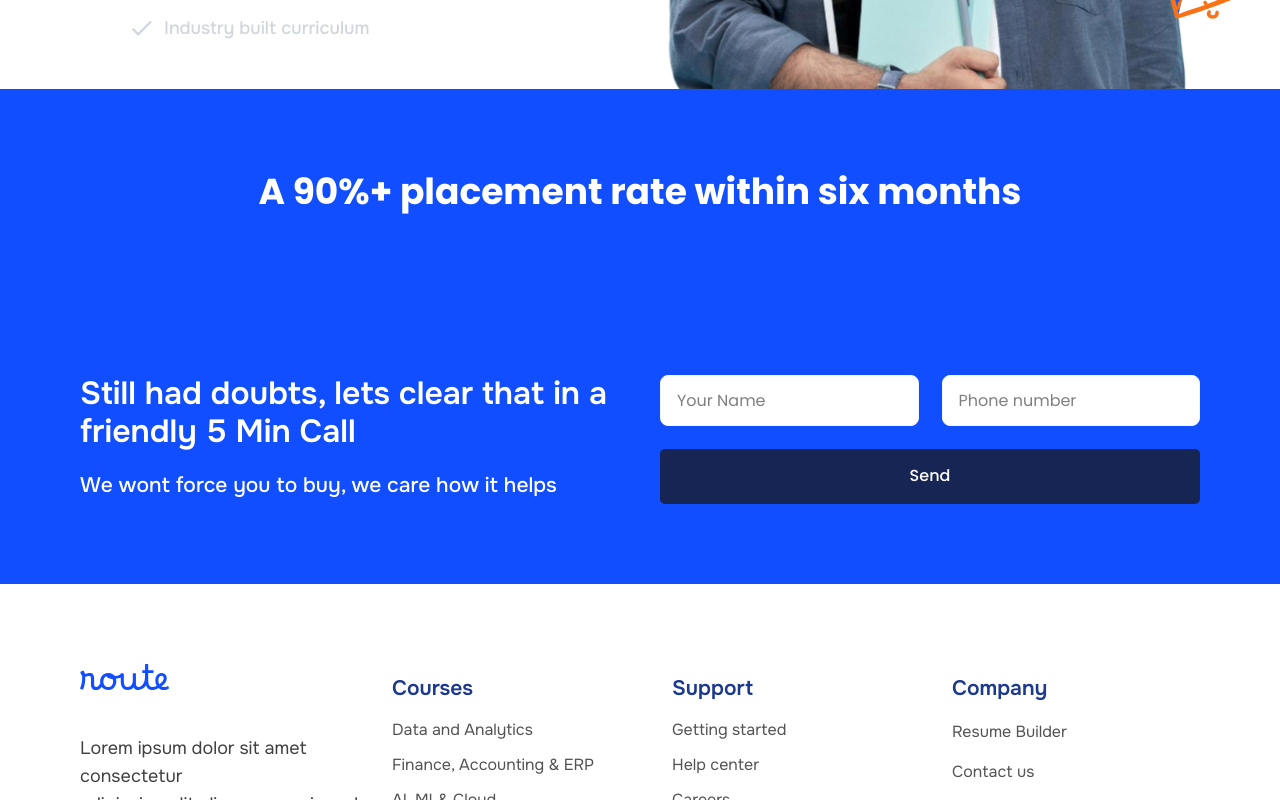
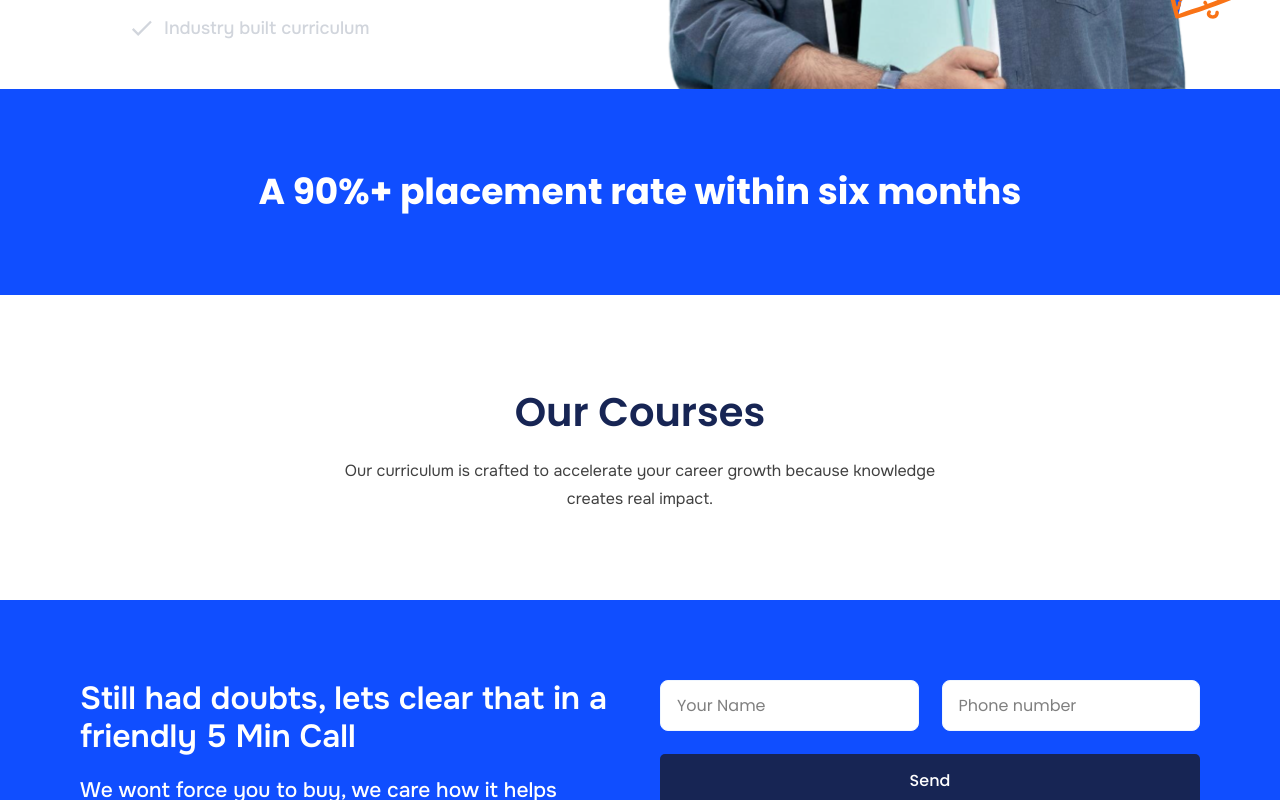
Before and after one commit to sreekesh-nexotech/routes-academy-website2, a Next.js app in the folder frontend/routes-academy/: page /courses in a window 1280 px wide. Shown: the part 593-1393 px from the top of the page. Built offline with nearby package versions, Linux system fonts and the light colour scheme.

Commit message:
Render Courses component and add courses title section

```diff
--- a/frontend/routes-academy/src/app/courses/page.tsx
+++ b/frontend/routes-academy/src/app/courses/page.tsx
@@ -1,6 +1,7 @@
 import React from "react";
 import CourseHero from "@/components/ui/Courses/CourseHero";
 import CourseContact from "@/components/ui/Courses/CourseContact";
+import Courses from "@/components/ui/Courses/Courses";
 
 const page = () => {
   return (
@@ -11,6 +12,7 @@ const page = () => {
           A 90%+ placement rate within six months
         </h2>
       </div>
+      <Courses />
       <CourseContact />
     </div>
   );
--- a/frontend/routes-academy/src/components/ui/Courses/Courses.tsx
+++ b/frontend/routes-academy/src/components/ui/Courses/Courses.tsx
@@ -0,0 +1,19 @@
+import React from "react";
+
+const Courses = () => {
+  return (
+    <div>
+      <div className="px-[1rem] pt-[5rem] pb-[2rem] md:pt-[5.8125rem] md:pb-[5.4375rem]">
+        <h3 className="text-center font-semibold text-[#172554] text-[1.5rem] md:text-[2.5rem] leading-[1.5rem] md:leading-[3rem] mb-[1.3125rem]">
+          Our Courses
+        </h3>
+        <h5 className="text-center font-normal text-[.875rem] md:text-[1rem] text-[#404040] leading-[1.3125rem] md:leading-[1.75rem]">
+          Our curriculum is crafted to accelerate your career growth because
+          knowledge <br className="hidden sm:block" /> creates real impact.
+        </h5>
+      </div>
+    </div>
+  );
+};
+
+export default Courses;
```
